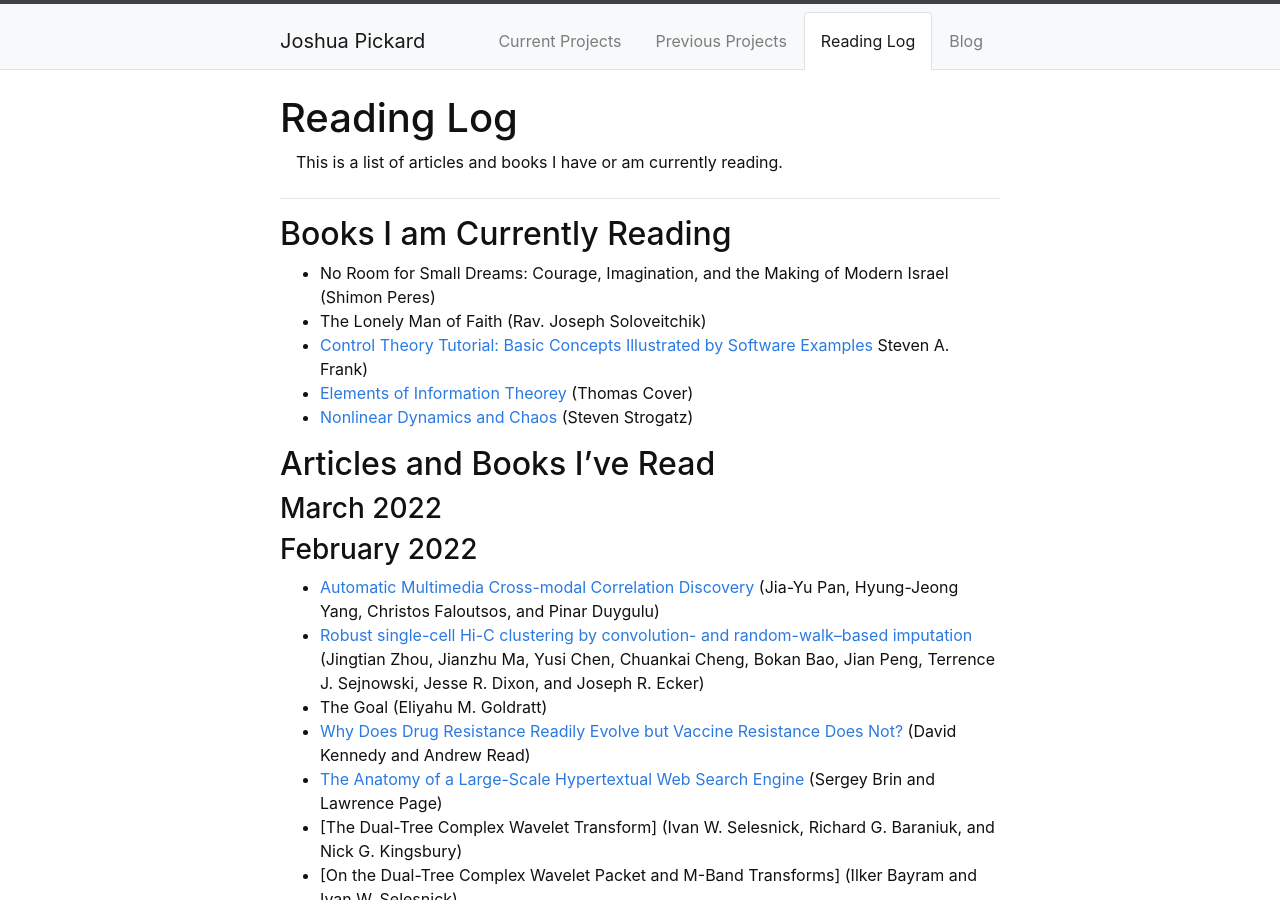
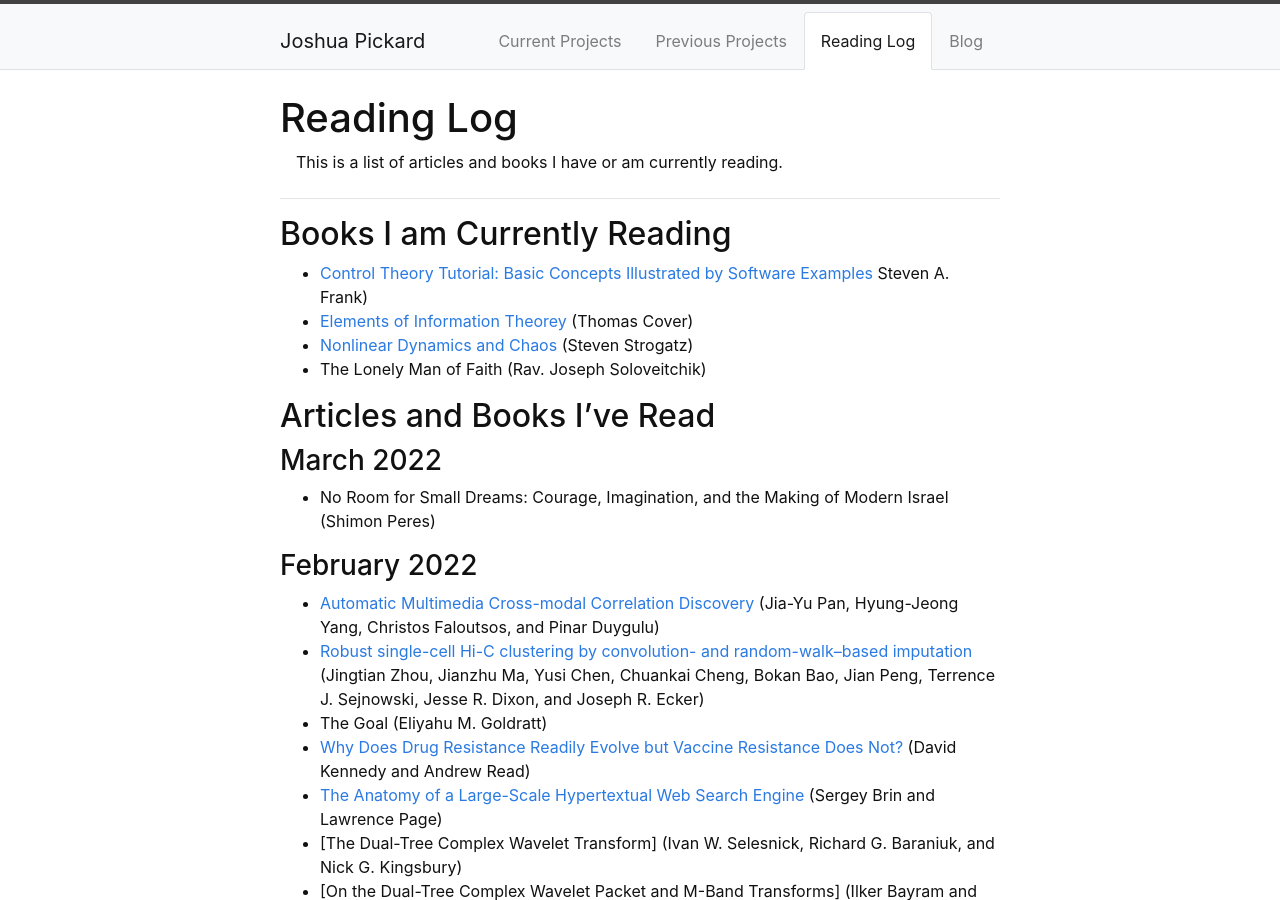
Before and after one commit to Jpickard1/jpickard1.github.io, a Jekyll site: the page built from content/3-Reading_Log.md, in a window 1280 px wide and 900 px high. Built offline with Jekyll 4.4.1, drawn with Linux system fonts in a browser that asks for light colours.

```diff
--- a/content/3-Reading_Log.md
+++ b/content/3-Reading_Log.md
@@ -6,15 +6,16 @@ description: >
 ---
 
 ## Books I am Currently Reading
-- No Room for Small Dreams: Courage, Imagination, and the Making of Modern Israel (Shimon Peres)
-- The Lonely Man of Faith (Rav. Joseph Soloveitchik)
 - [Control Theory Tutorial: Basic Concepts Illustrated by Software Examples](https://library.oapen.org/bitstream/id/ca08ee4d-3639-43d0-81b7-f53ebdfd1e03/1002170.pdf) Steven A. Frank)
 - [Elements of Information Theorey](https://drive.google.com/file/d/1zQ6PUNGxg1kgJyIcyO2JKJmuTRHU6JI2/view) (Thomas Cover)
 - <a href="https://www.biodyn.ro/course/literatura/Nonlinear_Dynamics_and_Chaos_2018_Steven_H._Strogatz.pdf">Nonlinear Dynamics and Chaos</a> (Steven Strogatz)
+- The Lonely Man of Faith (Rav. Joseph Soloveitchik)
 
 ## Articles and Books I've Read
 
 ### March 2022
+- No Room for Small Dreams: Courage, Imagination, and the Making of Modern Israel (Shimon Peres)
+
 ### February 2022
 - [Automatic Multimedia Cross-modal Correlation Discovery](https://dl.acm.org/doi/pdf/10.1145/1014052.1014135) (Jia-Yu Pan, Hyung-Jeong Yang, Christos Faloutsos, and Pinar Duygulu)
 - [Robust single-cell Hi-C clustering by convolution- and random-walk–based imputation](https://drive.google.com/file/d/1ELgm70_0Q8slanpIORQePjvLG2oWAjwe/view) (Jingtian Zhou, Jianzhu Ma, Yusi Chen, Chuankai Cheng, Bokan Bao, Jian Peng, Terrence J. Sejnowski, Jesse R. Dixon, and Joseph R. Ecker)
```
